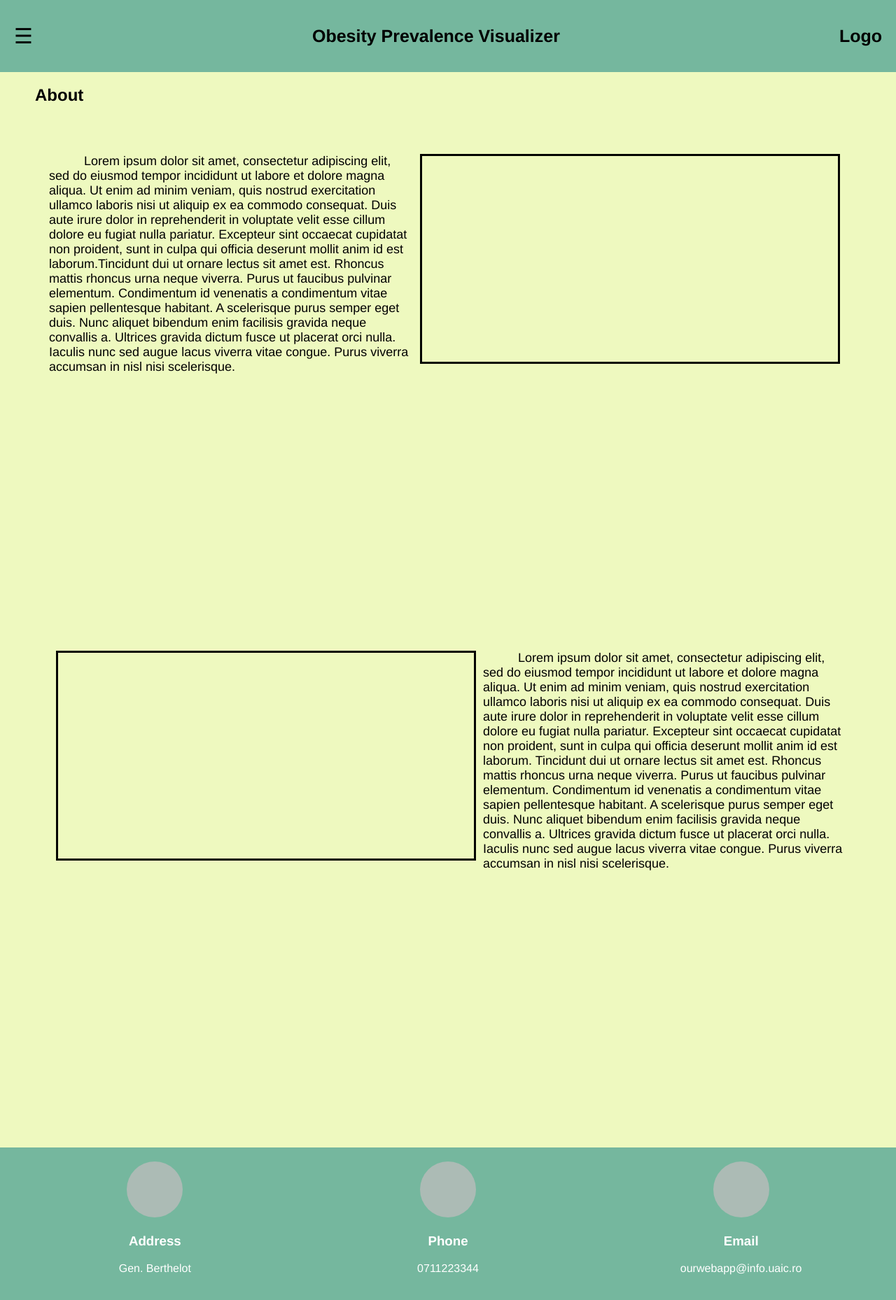
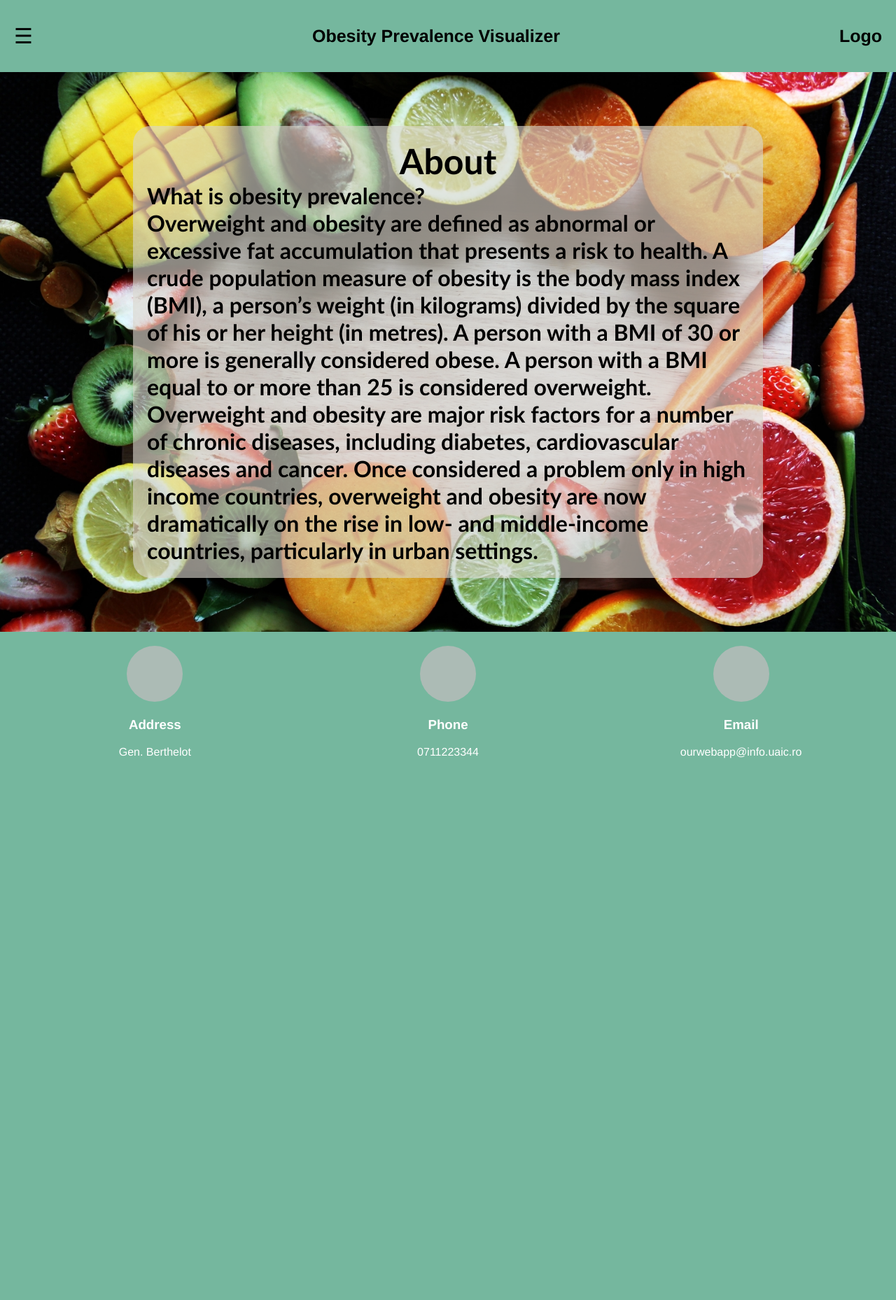
Before and after one commit to IoanSava/Our-WebApp, a PHP site: page /about.html in a window 1280 px wide. Shown: the whole page at 70% size. After the commit the page ends 1084 px from the top, so only its background shows below. Run offline with PHP 8.4, Linux system fonts and the light colour scheme.

Commit message:
Update About and Contact Sections

```diff
--- a/about.html
+++ b/about.html
@@ -27,40 +27,21 @@
             </header>
 
             <div class="content">
-                <h2>About</h2>
-                    <div class="div1About">
-                        <div class="img1About" ></div>
-                        <div class="textAbout">Lorem ipsum dolor sit amet, consectetur adipiscing elit,
-                        sed do eiusmod tempor incididunt ut labore et dolore magna aliqua.
-                        Ut enim ad minim veniam, quis nostrud exercitation ullamco laboris
-                        nisi ut aliquip ex ea commodo consequat. Duis aute irure dolor in
-                        reprehenderit in voluptate velit esse cillum dolore eu fugiat nulla
-                        pariatur. Excepteur sint occaecat cupidatat non proident, sunt in
-                        culpa qui officia deserunt mollit anim id est laborum.Tincidunt dui ut ornare lectus
-                        sit amet est. Rhoncus mattis rhoncus urna neque viverra. Purus ut faucibus pulvinar
-                        elementum. Condimentum id venenatis a condimentum vitae sapien pellentesque habitant.
-                        A scelerisque purus semper eget duis. Nunc aliquet bibendum enim facilisis gravida
-                        neque convallis a. Ultrices gravida dictum fusce ut placerat orci nulla. Iaculis
-                        nunc sed augue lacus viverra vitae congue. Purus viverra accumsan in nisl nisi
-                        scelerisque. </div>
-                    </div>
-
-                    <div class="div2About">
-                        <div class="img2About"></div>
-                        <div class="textAbout">Lorem ipsum dolor sit amet, consectetur adipiscing elit,
-                        sed do eiusmod tempor incididunt ut labore et dolore magna aliqua.
-                        Ut enim ad minim veniam, quis nostrud exercitation ullamco laboris
-                        nisi ut aliquip ex ea commodo consequat. Duis aute irure dolor in
-                        reprehenderit in voluptate velit esse cillum dolore eu fugiat nulla
-                        pariatur. Excepteur sint occaecat cupidatat non proident, sunt in
-                        culpa qui officia deserunt mollit anim id est laborum. Tincidunt dui ut ornare
-                        lectus sit amet est. Rhoncus mattis rhoncus urna neque viverra. Purus ut
-                        faucibus pulvinar elementum. Condimentum id venenatis a condimentum vitae
-                        sapien pellentesque habitant. A scelerisque purus semper eget duis. Nunc
-                        aliquet bibendum enim facilisis gravida neque convallis a. Ultrices gravida
-                        dictum fusce ut placerat orci nulla. Iaculis nunc sed augue lacus viverra
-                        vitae congue. Purus viverra accumsan in nisl nisi scelerisque. </div>
-                    </div>
+                <div class="divAbout">
+                    <div class="about_title">About</div>
+                    <div class="textAbout">What is obesity prevalence?<br>Overweight and obesity are defined as abnormal
+                        or excessive fat accumulation that presents a risk to health.
+                        A crude population measure of obesity is the body mass index
+                        (BMI), a person’s weight (in kilograms) divided by the square
+                        of his or her height (in metres). A person with a BMI of 30 or
+                        more is generally considered obese. A person with a BMI equal
+                        to or more than 25 is considered overweight. Overweight and
+                        obesity are major risk factors for a number of chronic diseases,
+                        including diabetes, cardiovascular diseases and cancer. Once
+                        considered a problem only in high income countries, overweight
+                        and obesity are now dramatically on the rise in low- and middle-income
+                        countries, particularly in urban settings. </div>
+                </div>
             </div>
             <footer>
                 <div class="column">
--- a/css/about.css
+++ b/css/about.css
@@ -1,7 +1,18 @@
 .content {
-    text-indent: 50px;
+    background-image: url(../images/bg-page-about.jpg);
+    width: 100%;
+    min-height: 100vh;
+    display: flex;
+    flex-wrap: wrap;
+    justify-content: center;
+    align-items: center;
+    position: relative;
+    background-repeat: no-repeat;
+    background-size: cover;
+    background-position: center;
 }
 
+/*
 .img1About{
     width: 600px;
     height: 300px;
@@ -17,17 +28,36 @@
     border: 3px solid rgb(3, 5, 0);
     float: left;
 }
+*/
 
-.div1About{
-    height: 80vh;
-    text-indent: 50px;
-    margin: 70px 70px 70px 70px;
-    font-size: large;
+.about_title{
+
+    font-size: 50px;
+    font-weight: bold;
+    text-align: center;
 }
 
+.divAbout{
+    background-color: rgba(219, 215, 206, 0.623);
+    border-radius: 25px;
+    width: 900px;
+    height: 100%;
+    margin-left: auto;
+    margin-right: auto;
+    padding: 20px;
+    font-size: xx-large;
+    font-weight: bold;
+    font-family: 'Gill Sans', 'Gill Sans MT', Calibri, 'Trebuchet MS', sans-serif;
+}
+
+
+
+/*
 .div2About{
     height: 80vh;
     text-indent: 50px;
     margin: 0px 70px 70px 70px;
     font-size: large;
 }
+
+*/
```
Also changed, not shown: css/contact.css (+3 -7 lines), contact.html (line endings or trailing spaces), images/bg-page-about.jpg (renamed from images/bg-page.jpg), images/contact-img.jpg (renamed from images/bg-contact.jpg), 2 other files.
